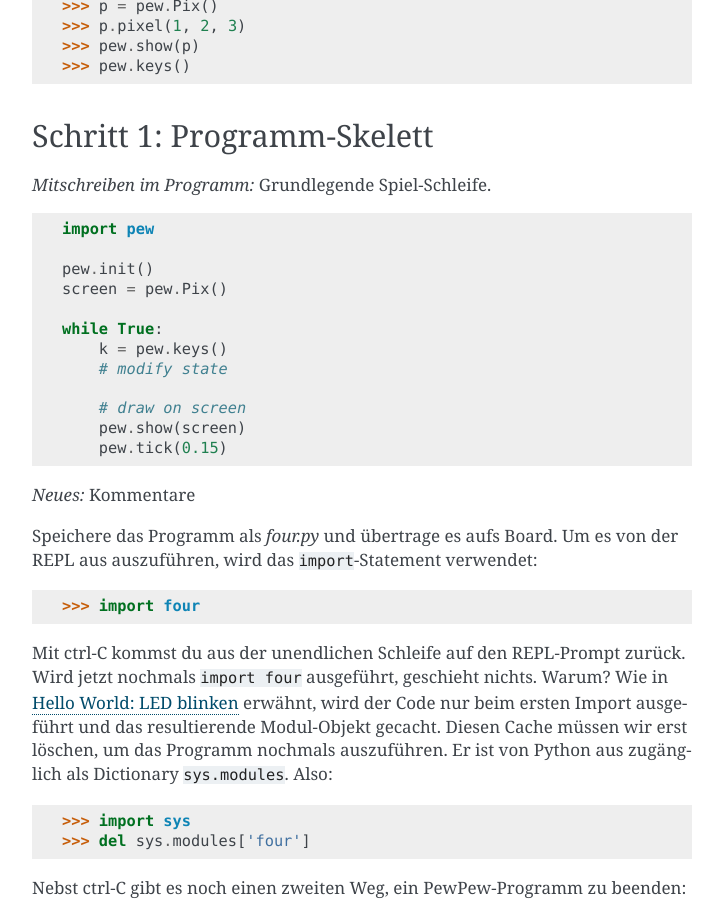
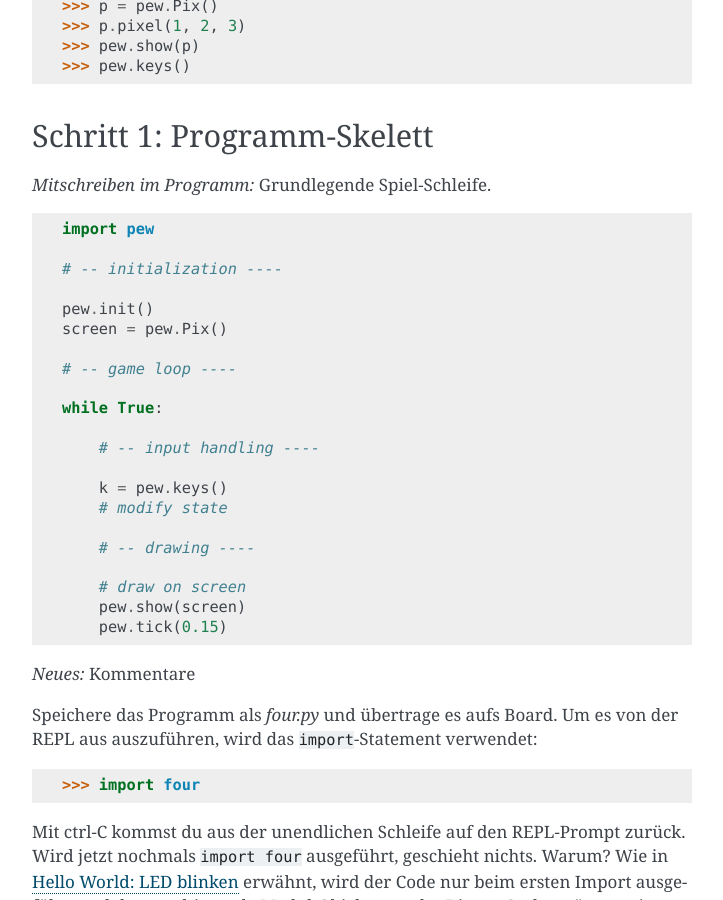
Before and after one commit to cwalther/micropython-workshop, a Sphinx documentation site: the page built from doc/source/pewpew.rst, in a window 1280 px wide and 900 px high, scrolled down 3354 px. Shown: the whole window, without its empty margins (388-1111 px from the left). Built offline with Sphinx 7.4.7, drawn with Linux system fonts in a browser that asks for light colours.

Commit message:
Structure the program into sections with comments.
Especially at the font size needed for presentation, it is otherwise hard to keep the overview. Make the sections short enough that there is always at least one section heading in view.

```diff
--- a/doc/source/pewpew.rst
+++ b/doc/source/pewpew.rst
@@ -136,12 +136,21 @@ Schritt 1: Programm-Skelett
 
    import pew
 
+   # -- initialization ----
+
    pew.init()
    screen = pew.Pix()
 
+   # -- game loop ----
+
    while True:
+
+       # -- input handling ----
+
        k = pew.keys()
        # modify state
+
+       # -- drawing ----
 
        # draw on screen
        pew.show(screen)
```
Also changed, not shown: 7 other files.
